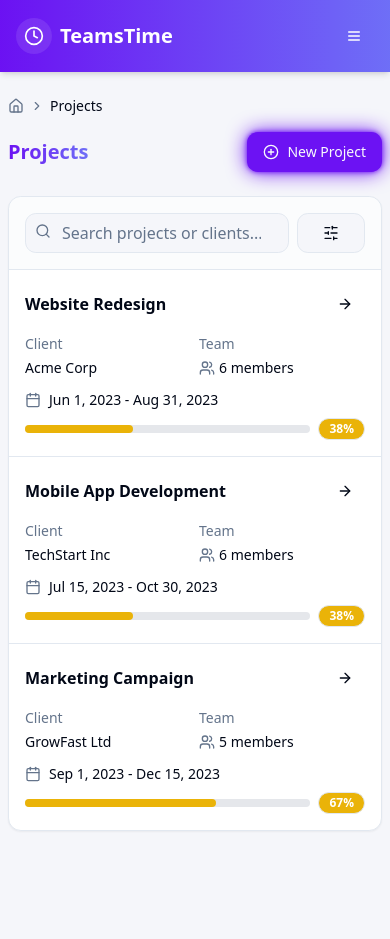
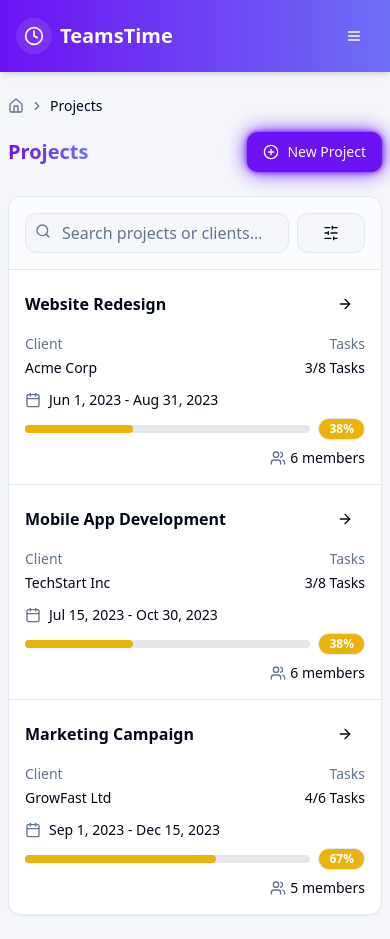
Before and after one commit to AlenMaverickGit/teamstimenewui-40, a React (Vite) app: page /projects in a window 390 px wide. Before the commit the page ends 855 px from the top, so only its background shows below. Built offline with nearby package versions, Linux system fonts and the light colour scheme.

Commit message:
Fix: Project list mobile view display
Fixes the display of project details in the mobile view of the project list component, ensuring that the task completion status and team member information are correctly displayed.

```diff
--- a/src/components/projects/ProjectList.tsx
+++ b/src/components/projects/ProjectList.tsx
@@ -191,21 +191,20 @@ const ProjectList: React.FC = () => {
                     </Button>
                   </div>
 
+                  {/* First row - Client and Tasks */}
                   <div className="grid grid-cols-2 gap-2 text-sm">
                     <div className="space-y-1">
                       <p className="text-muted-foreground">Client</p>
                       <p className="font-medium">{project.clientName}</p>
                     </div>
-                    <div className="space-y-1">
-                      <p className="text-muted-foreground">Team</p>
-                      <div className="flex items-center">
-                        <Users className="h-4 w-4 mr-1 text-muted-foreground" />
-                        <span>{project.teamMembers.length} members</span>
-                      </div>
+                    <div className="space-y-1 text-right">
+                      <p className="text-muted-foreground">Tasks</p>
+                      <p className="font-medium">{project.completedTasks}/{project.totalTasks} Tasks</p>
                     </div>
                   </div>
 
                   <div className="space-y-2">
+                    {/* Timeline */}
                     <div className="flex items-center text-sm">
                       <Calendar className="h-4 w-4 mr-2 text-muted-foreground" />
                       <span>
@@ -213,6 +212,7 @@ const ProjectList: React.FC = () => {
                       </span>
                     </div>
 
+                    {/* Progress bar */}
                     <div className="flex items-center gap-2">
                       <div className="w-full bg-gray-200 rounded-full h-2">
                         <div
@@ -228,6 +228,12 @@ const ProjectList: React.FC = () => {
                       >
                         {project.progress}%
                       </Badge>
+                    </div>
+
+                    {/* Team Members - Moved to bottom */}
+                    <div className="flex items-center justify-end mt-2 text-sm">
+                      <Users className="h-4 w-4 mr-1 text-muted-foreground" />
+                      <span>{project.teamMembers.length} members</span>
                     </div>
                   </div>
                 </div>
```
